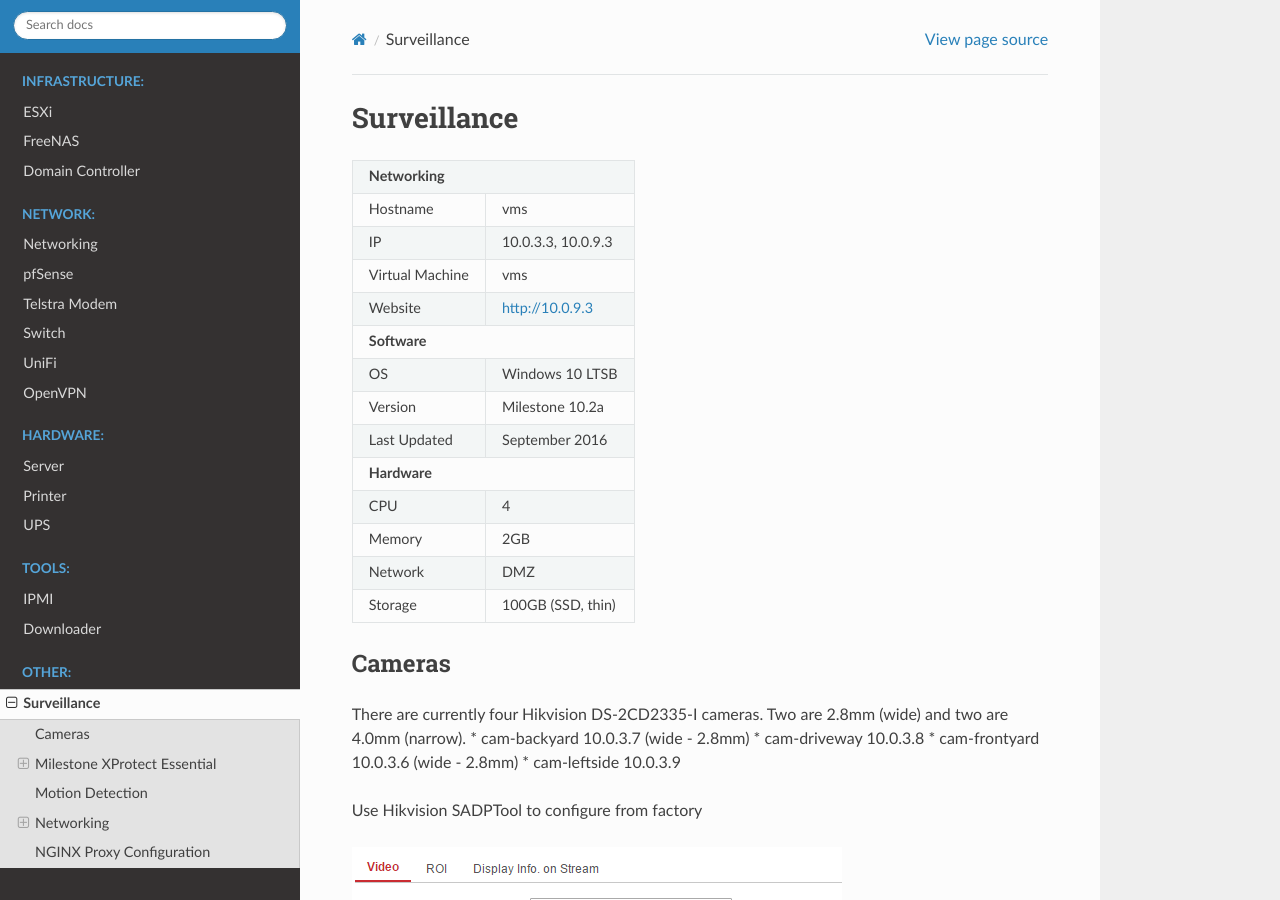
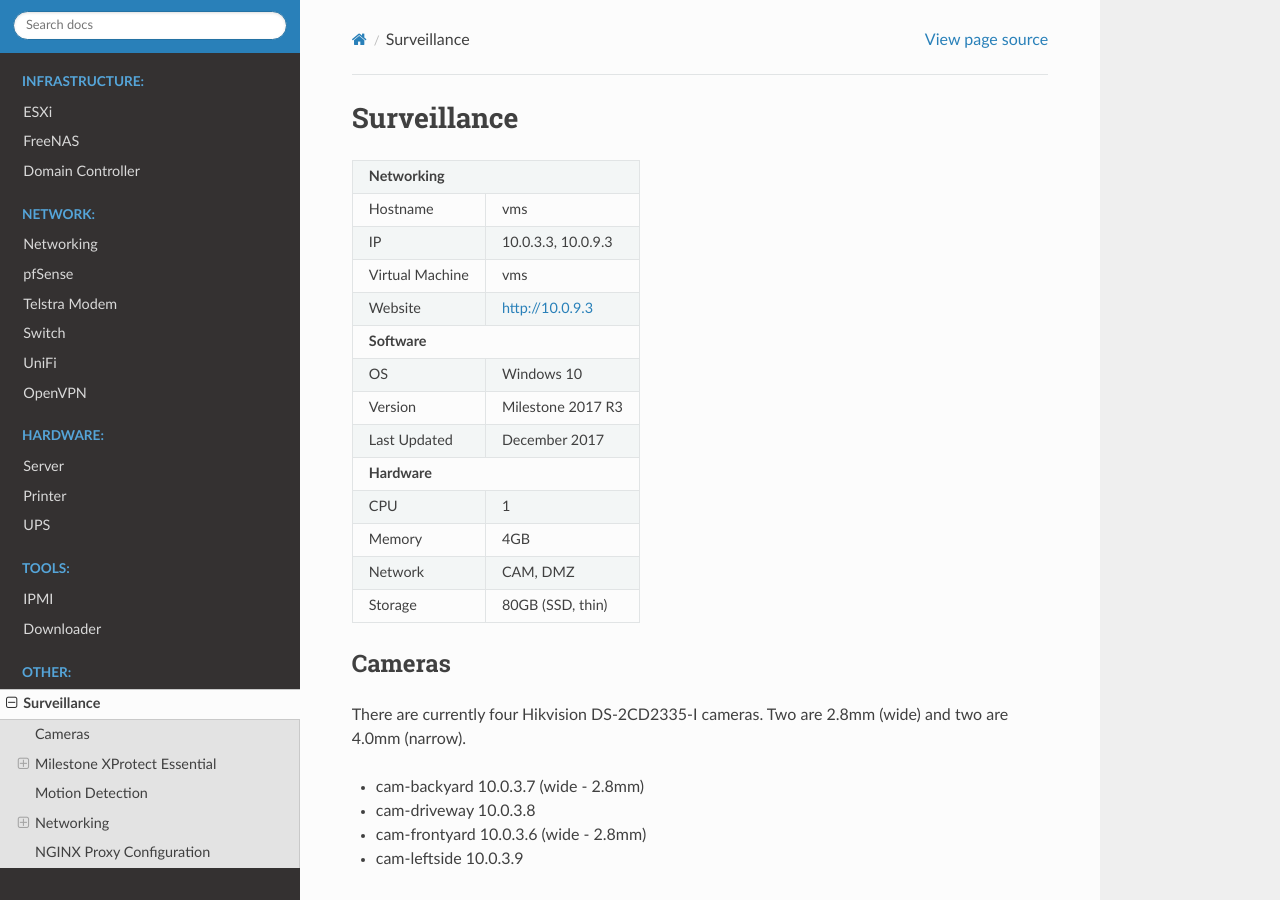
Before and after one commit to jodunk/documentation, a Sphinx documentation site: the page built from docs/other/surveillance/surveillance.rst, in a window 1280 px wide and 900 px high. Built offline with Sphinx 7.4.7 and the Read the Docs theme 2.0.0, drawn with Linux system fonts in a browser that asks for light colours; some of the changed text lies outside the part shown.

Commit message:
Update surveillance.rst

```diff
--- a/docs/other/surveillance/surveillance.rst
+++ b/docs/other/surveillance/surveillance.rst
@@ -14,26 +14,27 @@
 +-------------------+--------------------+
 | **Software**                           |
 +-------------------+--------------------+
-| OS                | Windows 10 LTSB    |
+| OS                | Windows 10         |
 +-------------------+--------------------+
-| Version           | Milestone 10.2a    |
+| Version           | Milestone 2017 R3  |
 +-------------------+--------------------+
-| Last Updated      | September 2016     |
+| Last Updated      | December 2017      |
 +-------------------+--------------------+
 | **Hardware**                           |
 +-------------------+--------------------+
-| CPU               | 4                  |
+| CPU               | 1                  |
 +-------------------+--------------------+
-| Memory            | 2GB                |
+| Memory            | 4GB                |
 +-------------------+--------------------+
-| Network           | DMZ                |
+| Network           | CAM, DMZ           |
 +-------------------+--------------------+
-| Storage           | 100GB (SSD, thin)  |
+| Storage           | 80GB (SSD, thin)   |
 +-------------------+--------------------+
 
 Cameras
 --------
 There are currently four Hikvision DS-2CD2335-I cameras. Two are 2.8mm (wide) and two are 4.0mm (narrow).
+
 * cam-backyard 10.0.3.7 (wide - 2.8mm)
 * cam-driveway 10.0.3.8
 * cam-frontyard 10.0.3.6 (wide - 2.8mm)
```
Also changed, not shown: other parts of docs/other/surveillance/surveillance.rst (+3 -0 lines).
